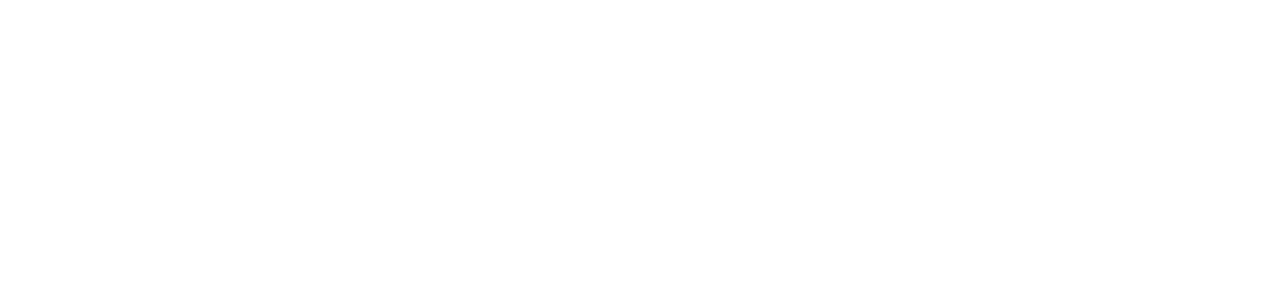
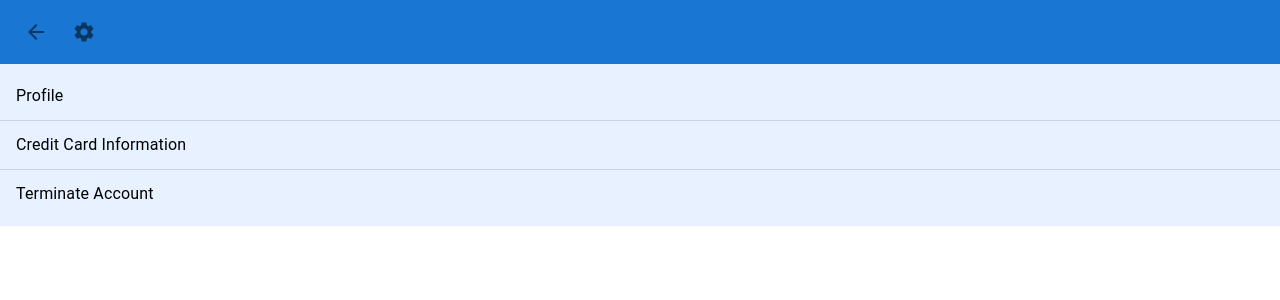
Before and after one commit to jhoo-o/cs422-project, a React (Create React App) app: page / in a window 1280 px wide. Shown: the top 300 px of the page. Built offline with nearby package versions, Linux system fonts and the light colour scheme.

Commit message:
settings page template + app/index navigation set up

```diff
--- a/package.json
+++ b/package.json
@@ -3,12 +3,17 @@
   "version": "0.1.0",
   "private": true,
   "dependencies": {
+    "@emotion/react": "^11.14.0",
+    "@emotion/styled": "^11.14.0",
+    "@mui/icons-material": "^7.0.2",
+    "@mui/material": "^7.0.2",
     "@testing-library/dom": "^10.4.0",
     "@testing-library/jest-dom": "^6.6.3",
     "@testing-library/react": "^16.3.0",
     "@testing-library/user-event": "^13.5.0",
     "react": "^19.1.0",
     "react-dom": "^19.1.0",
+    "react-router-dom": "^7.5.0",
     "react-scripts": "5.0.1",
     "web-vitals": "^2.1.4"
   },
--- a/src/App.js
+++ b/src/App.js
@@ -1,9 +1,15 @@
+import {Routes, Route} from "react-router-dom";
+
+//Imported Components (pages)
+import SettingsList from "./pages/settingsList";
 
 function App() {
   return (
     <div className="App">
-      <header className="App-header">
-      </header>
+      <Routes>
+        <Route exact path="/" element={<SettingsList/>}/>
+        <Route exact path="/test" element={<SettingsList/>}/>
+      </Routes>
     </div>
   );
 }
--- /dev/null
+++ b/src/index.css
@@ -0,0 +1,5 @@
+body, html {
+    margin: 0;
+    height:100%;
+    width:100%;
+}
--- a/src/index.js
+++ b/src/index.js
@@ -1,12 +1,15 @@
 import React from 'react';
 import ReactDOM from 'react-dom/client';
 import App from './App';
+import './index.css';
+import SettingsList from './pages/settingsList';
+import { BrowserRouter } from 'react-router-dom';
 
 const root = ReactDOM.createRoot(document.getElementById('root'));
 root.render(
-  <React.StrictMode>
-    <App />
-  </React.StrictMode>
+  <BrowserRouter>
+    <App/>
+  </BrowserRouter>
 );
 
 // If you want to start measuring performance in your app, pass a function
--- a/src/pages/settingsList.js
+++ b/src/pages/settingsList.js
@@ -0,0 +1,38 @@
+import {useNavigate} from "react-router-dom";
+import {AppBar, Box, List, ListItemText, ListItemButton, Divider, Toolbar, IconButton} from "@mui/material";
+import {ArrowBack, Settings} from '@mui/icons-material';
+
+const SettingsList = () => {
+    const navigate = useNavigate();
+    return (
+        <>
+            <Box sx={{flexGrow: 1}}>
+                <AppBar position="static">
+                    <Toolbar>
+                        <IconButton size="large" edge="start" sx={{}}>
+                            < ArrowBack />
+                        </IconButton>
+                        <IconButton size="large" sx={{}}>
+                            <Settings />
+                        </IconButton>
+                    </Toolbar>
+                </AppBar>
+            </Box>
+            <List sx={{backgroundColor: '#e8f1ff', width:'100%', flexGrow: 1}}>
+                <ListItemButton onClick={navigate('/submitTask')}>
+                    <ListItemText>Profile</ListItemText>
+                </ListItemButton>
+                <Divider />
+                <ListItemButton>
+                    <ListItemText>Credit Card Information</ListItemText>
+                </ListItemButton>
+                <Divider/>
+                <ListItemButton>
+                    <ListItemText>Terminate Account</ListItemText>
+                </ListItemButton>
+            </List>
+        </>
+    );
+}
+
+export default SettingsList;
```
Also changed, not shown: src/pages/settingsPages/creditCardInfo.js (added, +11 -0 lines), 2 other files (tests, documents, lock files or other folders).
